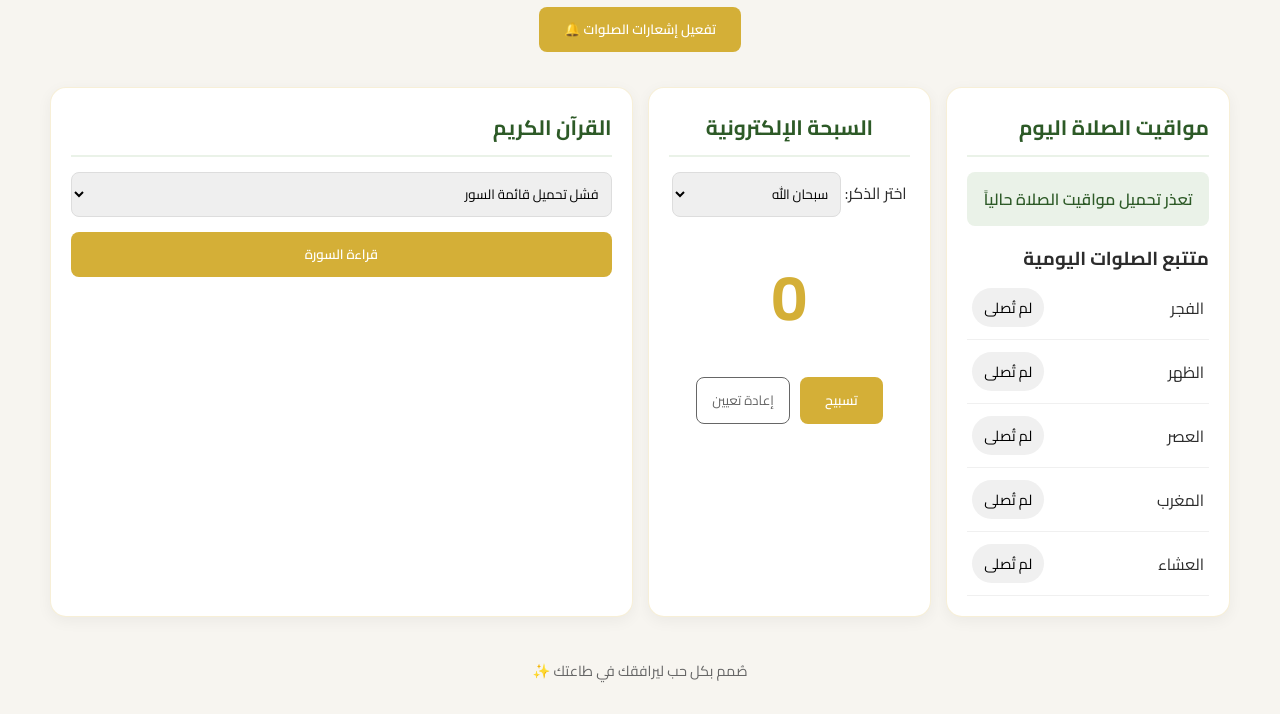
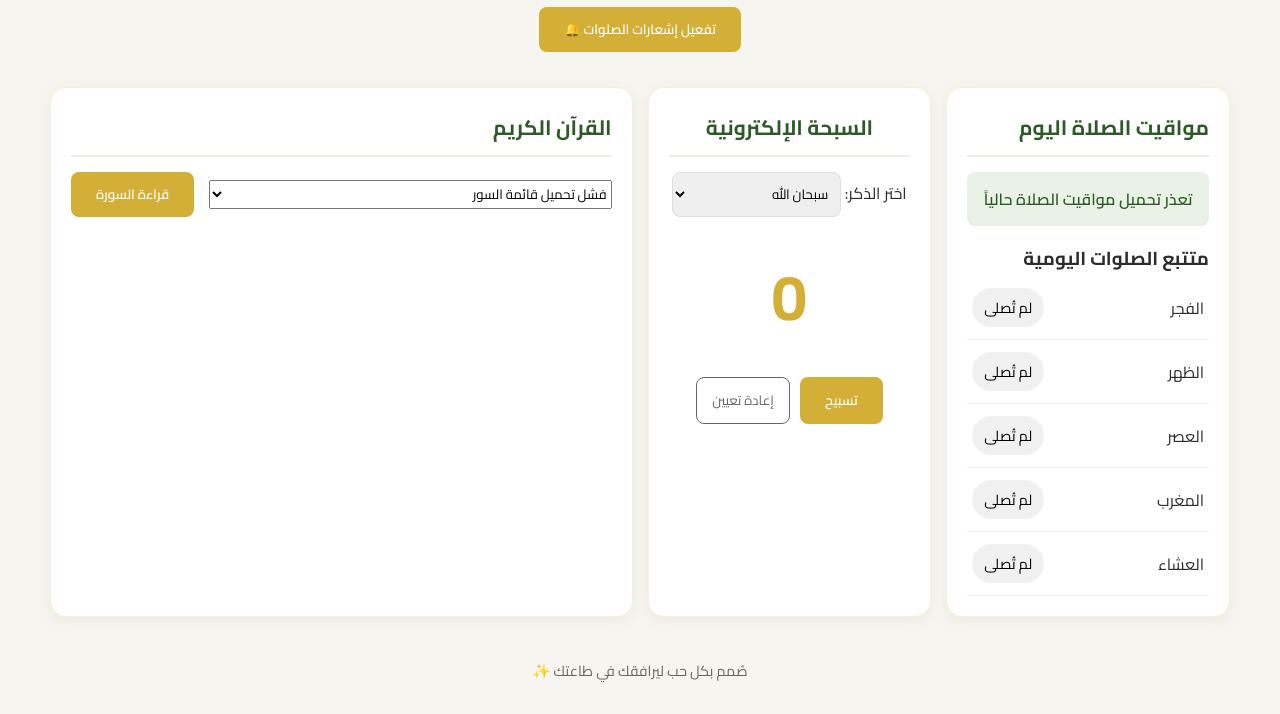
Before and after one commit to omniaelgabry/-, a website: page index.html in a window 1280 px wide. Shown: the part 117-831 px from the top of the page. Drawn offline with Linux system fonts and the light colour scheme; no server answers; a web font is replaced by a local one.

Commit message:
Refactor quran-controls styles for responsiveness

```diff
--- a/style.css
+++ b/style.css
@@ -51,8 +51,27 @@ header p { color: var(--text-muted); }
 
 .quran-section { grid-column: span 1; }
 @media(min-width: 900px) { .quran-section { grid-column: span 2; } }
-.quran-controls { display: flex; flex-direction: column; gap: 15px; margin-bottom: 15px; }
-.quran-controls select { flex: 1; padding: 8px; border-radius: 8px; border: 1px solid #ddd; }
+.quran-controls {
+    display: flex;
+    flex-direction: column;
+    gap: 15px;
+    margin-bottom: 15px;
+}
+
+@media (min-width: 900px) {
+    .quran-controls {
+        flex-direction: row;
+        align-items: center;
+        justify-content: space-between;
+    }
+    .quran-controls select {
+        flex: 1;
+    }
+    .quran-controls button,
+    .quran-controls .gold-btn {
+        flex-shrink: 0;
+    }
+}
 .quran-text-box { max-height: 300px; overflow-y: auto; padding: 15px; background-color: var(--bg-color); border-radius: 8px; line-height: 2.2; font-size: 1.1rem; }
 .ayah-item { display: inline; cursor: pointer; padding: 2px 4px; border-radius: 4px; }
 .ayah-item:hover { background-color: var(--light-green); }
```
